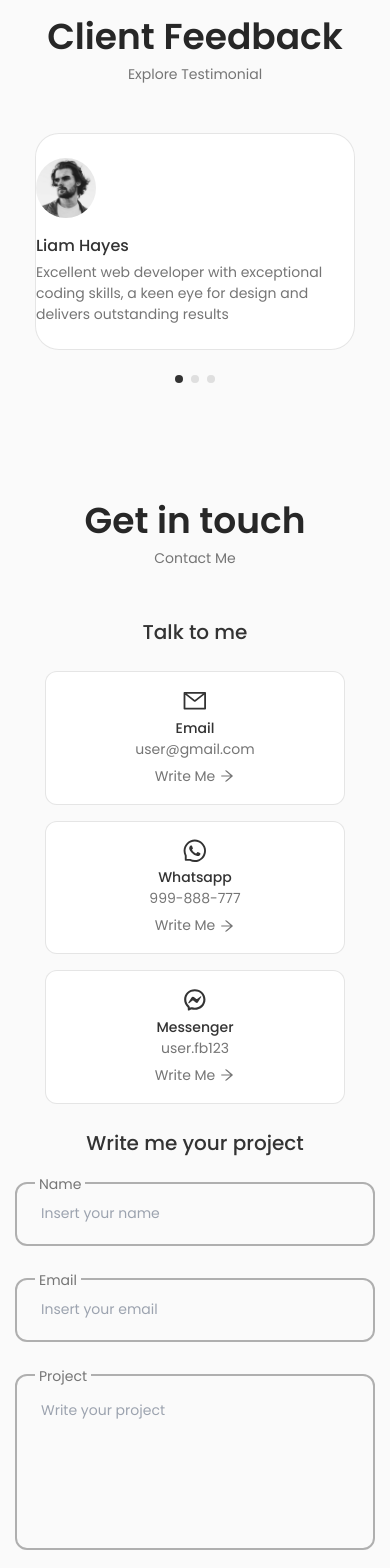
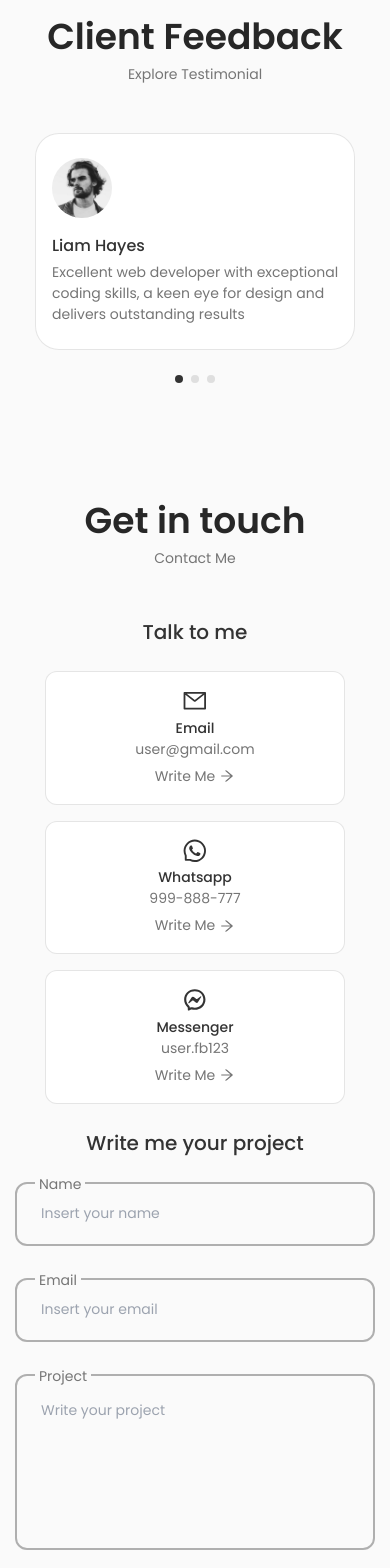
Before and after one commit to emonhassan83/portfolio-website, a React (Vite) app: page / in a window 390 px wide. Shown: the part 5500-7068 px from the top of the page. Built offline with nearby package versions, Linux system fonts and the light colour scheme.

Commit message:
contact and tentimonial section padding added

```diff
--- a/src/components/Contact/Contact.css
+++ b/src/components/Contact/Contact.css
@@ -142,6 +142,7 @@
   @media screen and (max-width: 576px) {
     .contact__container {
         grid-template-columns: 1fr;
+        padding: 0 1rem;
     }
   }
 
--- a/src/components/Testimonial/Testimonial.css
+++ b/src/components/Testimonial/Testimonial.css
@@ -54,7 +54,7 @@
         width: 320px;
     }
     .testimonial__card {
-        padding: 1.5rem 0;
+        padding: 1.5rem .5rem 1.5rem 1rem;
     }
   }
 
```
